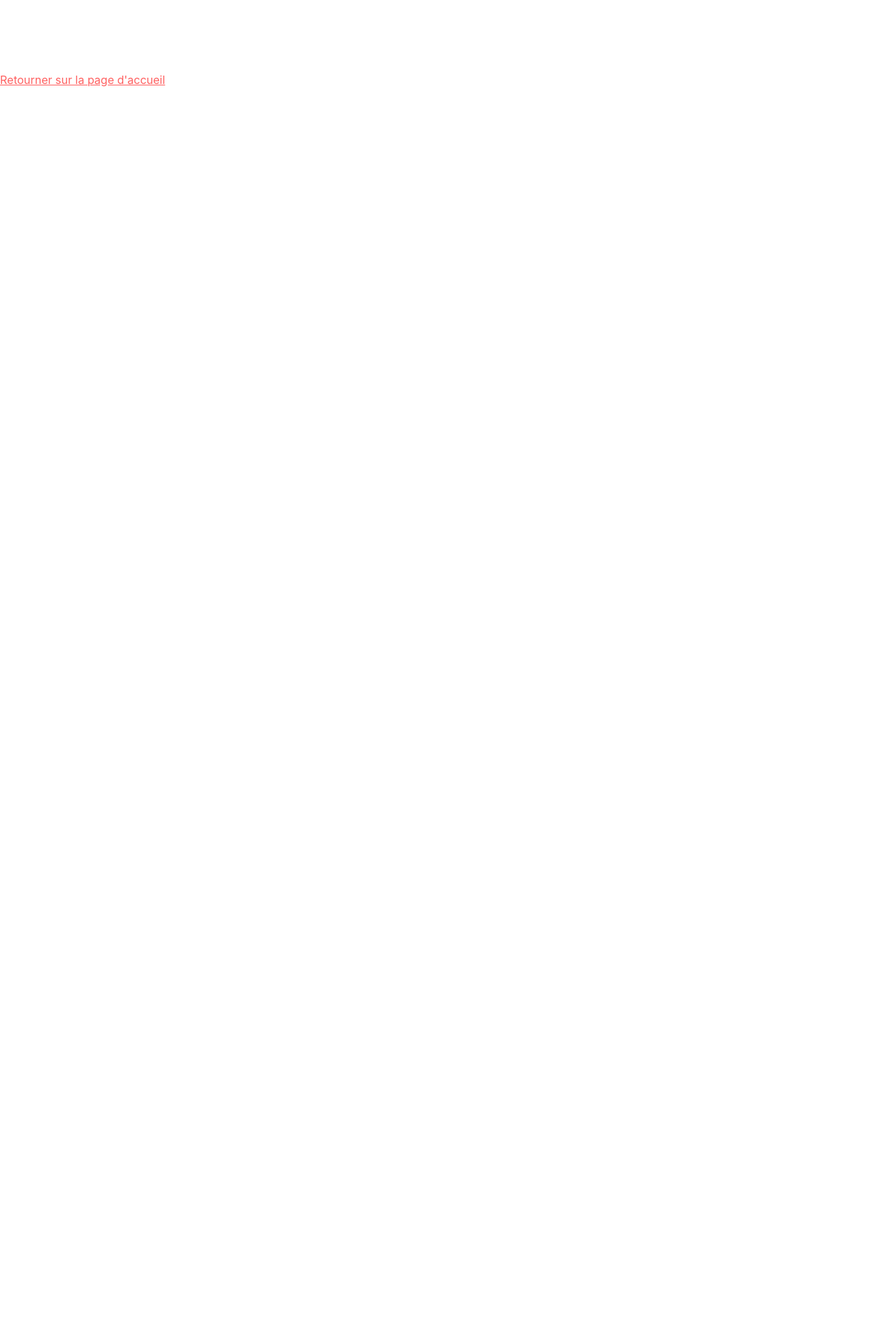
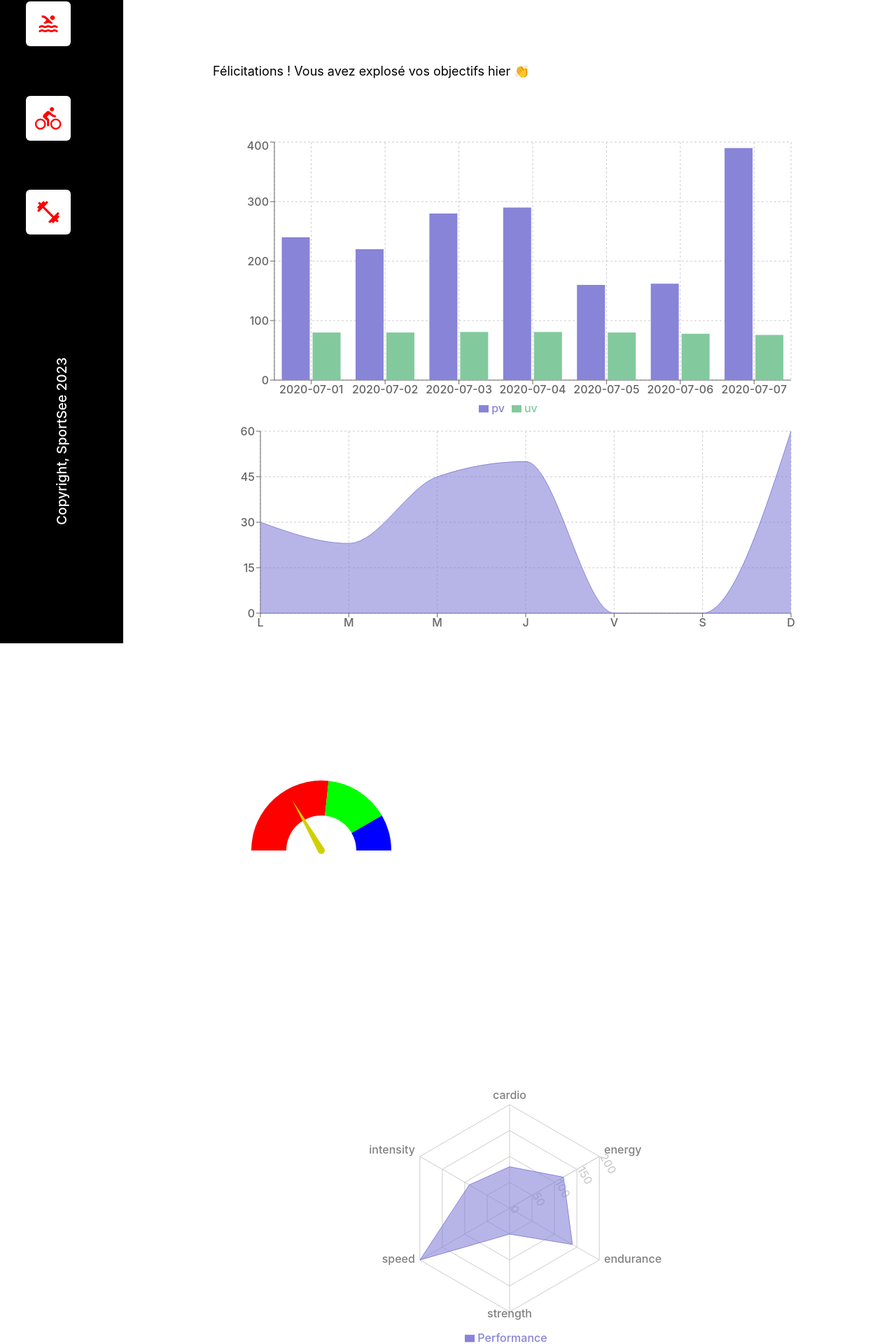
Before and after one commit to Mystekerinos/p12, a React (Create React App) app in the folder projet12/Front-end/: page /user/1 in a window 1280 px wide. Before the commit this address had no page. Shown: the part 339-2259 px from the top of the page at 70% size. Before the commit the page ends 866 px from the top, so only its background shows below. Built offline with nearby package versions, Linux system fonts and the light colour scheme.

Commit message:
display-graph

```diff
--- a/projet12/Front-end/src/App.js
+++ b/projet12/Front-end/src/App.js
@@ -1,19 +1,16 @@
 // App.js
 import React from "react";
 import { BrowserRouter as Router, Routes, Route } from "react-router-dom";
-import { DataProvider } from "../src/Pages/DataContext/DataContext";
 import DashBoard from "../src/Pages/DashBoard/DashBoard";
 import PageNotFound from "./Pages/PageNotFound/PageNotFound";
 
 function App() {
   return (
     <Router>
-      <DataProvider>
-        <Routes>
-          <Route path="/dashboard/:userId" element={<DashBoard />} />
-          <Route path="*" element={<PageNotFound />} />
-        </Routes>
-      </DataProvider>
+      <Routes>
+        <Route path="/user/:userId" element={<DashBoard />} />
+        <Route path="*" element={<PageNotFound />} />
+      </Routes>
     </Router>
   );
 }
--- a/projet12/Front-end/src/Components/Barchart/AvgSessionsChart.jsx
+++ b/projet12/Front-end/src/Components/Barchart/AvgSessionsChart.jsx
@@ -1,102 +1,51 @@
 import React from "react";
 import {
-  Line,
-  LineChart,
-  ResponsiveContainer,
-  Tooltip,
+  AreaChart,
+  Area,
   XAxis,
   YAxis,
+  CartesianGrid,
+  Tooltip,
+  ResponsiveContainer,
 } from "recharts";
 
-const AvgSessionsChart = ({ data }) => {
-  // Destructurer les données des sessions moyennes
-  console.log("data", data);
-  const { sessions } = data;
+const AvgSessionsChart = (props) => {
+  console.log("AvgSessionsChart props:", props);
+
+  if (!props.userAverageSessions || !props.userAverageSessions.sessions) {
+    return <div>Aucune donnée d'activité utilisateur trouvée.</div>;
+  }
+
+  const { userAverageSessions } = props;
+  console.log("AvgSessionsChart props6:", props);
   const dayLetters = ["L", "M", "M", "J", "V", "S", "D"];
 
-  // Fonction pour le rendu du tooltip
-  const renderTooltip = ({ active, payload }) => {
-    if (active && payload && payload.length) {
-      return (
-        <div
-          style={{
-            background: "#FFFFFF",
-            color: "#000000",
-            padding: "1em 1em",
-            textAlign: "center",
-            fontSize: "1rem",
-            fontWeight: "500",
+  const data = userAverageSessions.sessions.map((session, index) => ({
+    name: dayLetters[index], // Assign day letters as x-axis labels
+    uv: session.sessionLength,
+  }));
+
+  console.log("AvgSessionsChart data:", data);
+  return (
+    <div style={{ width: "100%", height: 300 }}>
+      <ResponsiveContainer>
+        <AreaChart
+          data={data}
+          margin={{
+            top: 10,
+            right: 30,
+            left: 0,
+            bottom: 0,
           }}
         >
-          <p>{`${payload[0].value} min`}</p>
-        </div>
-      );
-    }
-  };
-
-  return (
-    <ResponsiveContainer width="90%" height="90%">
-      <LineChart
-        data={sessions}
-        margin={{ top: 20, right: 10, left: 10, bottom: 20 }}
-      >
-        <defs>
-          <linearGradient id="lineGradient" x1="0" y1="0" x2="0" y2="1">
-            <stop offset="0%" stopColor="#FFFFFF" stopOpacity={0.3} />
-            <stop offset="100%" stopColor="#FFFFFF" stopOpacity={1} />
-          </linearGradient>
-        </defs>
-        <text
-          x={10}
-          y={30}
-          textAnchor="left"
-          style={{
-            fontSize: "1.8rem",
-            fontWeight: 500,
-            fill: "#FFFFFF",
-            fillOpacity: 0.5,
-          }}
-        >
-          Durée moyenne des sessions
-        </text>
-        <XAxis
-          dataKey="day"
-          axisLine={false}
-          tickLine={false}
-          tick={{ fill: "#FFFFFF", fillOpacity: 0.5 }}
-          stroke="#FFFFFF"
-          tickMargin={10}
-          tickFormatter={(day) => dayLetters[day - 1]}
-        />
-        <YAxis
-          dataKey="sessionLength"
-          hide={true}
-          domain={["dataMin - 20", "dataMax + 50"]}
-        />
-        <Line
-          dataKey="sessionLength"
-          type="natural"
-          stroke="url(#lineGradient)"
-          strokeWidth={2.5}
-          dot={false}
-          activeDot={{
-            stroke: "#FFFFFF",
-            strokeOpacity: 0.5,
-            strokeWidth: 10,
-          }}
-        />
-        <Tooltip
-          content={renderTooltip}
-          cursor={{
-            stroke: "#000000",
-            strokeOpacity: 0.1,
-            strokeWidth: "20%",
-            height: "100%",
-          }}
-        />
-      </LineChart>
-    </ResponsiveContainer>
+          <CartesianGrid strokeDasharray="3 3" />
+          <XAxis dataKey="name" />
+          <YAxis />
+          <Tooltip />
+          <Area type="monotone" dataKey="uv" stroke="#8884d8" fill="#8884d8" />
+        </AreaChart>
+      </ResponsiveContainer>
+    </div>
   );
 };
-
 export default AvgSessionsChart;
--- a/projet12/Front-end/src/Components/Barchart/ChartBar.jsx
+++ b/projet12/Front-end/src/Components/Barchart/ChartBar.jsx
@@ -2,6 +2,7 @@ import React from "react";
 import {
   BarChart,
   Bar,
+  Rectangle,
   XAxis,
   YAxis,
   CartesianGrid,
@@ -10,116 +11,52 @@ import {
   ResponsiveContainer,
 } from "recharts";
 
-const ActivityChart = ({ userData }) => {
-  if (!userData || !userData.sessions) {
-    return <div>Aucune donnée d'utilisateur disponible</div>;
+const ChartBar = (props) => {
+  console.log("ChartBarProps", props);
+  if (!props.userActivity) {
+    return <div>Aucune donnée d'activité utilisateur trouvée.</div>;
   }
 
-  const activityDayNumbers = () => {
-    return userData.sessions.map((session, index) => index + 1);
-  };
+  const { userActivity } = props;
 
-  const renderTooltip = ({ active, payload }) => {
-    if (active && payload && payload.length) {
-      return (
-        <div
-          style={{
-            background: "#E60000",
-            color: "#FFFFFF",
-            padding: "0.25em 0.5em",
-            textAlign: "center",
-            fontSize: "1rem",
-            fontWeight: "500",
-          }}
-        >
-          {payload.map((entry, index) => (
-            <p
-              key={index}
-              style={{ margin: "1.25em 0" }}
-            >{`${entry.value} ${entry.unit}`}</p>
-          ))}
-        </div>
-      );
-    }
-  };
+  const data = userActivity.sessions.map((session, index) => ({
+    index,
+    name: session.day,
+    uv: session.kilogram,
+    pv: session.calories,
+  }));
 
   return (
-    <ResponsiveContainer width="90%" height="80%">
-      <BarChart data={userData.sessions} barGap={12} barSize={8}>
-        <text
-          x={0}
-          y={20}
-          textAnchor="left"
-          style={{ fontSize: "1.8rem", fontWeight: 500, fill: "#000000" }}
-        >
-          Activité quotidienne
-        </text>
-
-        <CartesianGrid strokeDasharray="3 3" opacity={0.5} vertical={false} />
-
-        <XAxis
-          dataKey={activityDayNumbers}
-          tickLine={false}
-          axisLine={{ stroke: "#DEDEDE" }}
-          tick={{ stroke: "#9B9EAC", fontWeight: "400" }}
-          dy={14}
+    <ResponsiveContainer width="100%" height="100%">
+      <BarChart
+        width={7000}
+        height={300}
+        data={data}
+        margin={{
+          top: 5,
+          right: 30,
+          left: 20,
+          bottom: 5,
+        }}
+      >
+        <CartesianGrid strokeDasharray="3 3" />
+        <XAxis dataKey="name" />
+        <YAxis />
+        <Tooltip />
+        <Legend />
+        <Bar
+          dataKey="pv"
+          fill="#8884d8"
+          activeBar={<Rectangle fill="pink" stroke="black" />}
         />
-
-        <YAxis
-          yAxisId="kilogram"
-          orientation="right"
-          stroke="#282D30"
-          axisLine={false}
-          tickLine={false}
-          tickCount={3}
-          tick={{ stroke: "#9B9EAC", fontWeight: "400" }}
-          type="number"
-          domain={["dataMin - 5", "auto"]}
-          dx={14}
-        />
-
-        <YAxis
-          yAxisId="calories"
-          orientation="left"
-          stroke="#E60000"
-          axisLine={false}
-          tickLine={false}
-          tickCount={3}
-          hide={true}
-          domain={["dataMin - 50", "auto"]}
-          dx={-16}
-        />
-
-        <Tooltip content={renderTooltip} />
-
-        <Legend
-          layout="horizontal"
-          verticalAlign="top"
-          align="right"
-          iconType="circle"
-          wrapperStyle={{ paddingBottom: "4em" }}
-        />
-
         <Bar
-          yAxisId="kilogram"
-          name="Poids (kg)"
-          dataKey="kilogram"
-          unit="kg"
-          fill="#282D30"
-          radius={[20, 20, 0, 0]}
-        />
-
-        <Bar
-          yAxisId="calories"
-          name="Calories brûlées (kCal)"
-          dataKey="calories"
-          unit="kCal"
-          fill="#E60000"
-          radius={[20, 20, 0, 0]}
+          dataKey="uv"
+          fill="#82ca9d"
+          activeBar={<Rectangle fill="gold" stroke="purple" />}
         />
       </BarChart>
     </ResponsiveContainer>
   );
 };
 
-export default ActivityChart;
+export default ChartBar;
--- a/projet12/Front-end/src/Components/Barchart/ObjectiveChart.jsx
+++ b/projet12/Front-end/src/Components/Barchart/ObjectiveChart.jsx
@@ -1,84 +1,69 @@
+/* eslint-disable no-shadow */
 import React from "react";
-import { PieChart, Pie, ResponsiveContainer } from "recharts";
+import { PieChart, Pie, Cell } from "recharts";
+
+const RADIAN = Math.PI / 180;
+const data = [
+  { name: "A", value: 80, color: "#ff0000" },
+  { name: "B", value: 45, color: "#00ff00" },
+  { name: "C", value: 25, color: "#0000ff" },
+];
+const cx = 150;
+const cy = 200;
+const iR = 50;
+const oR = 100;
+const value = 50;
+
+const needle = (value, data, cx, cy, iR, oR, color) => {
+  let total = 0;
+  data.forEach((v) => {
+    total += v.value;
+  });
+  const ang = 180.0 * (1 - value / total);
+  const length = (iR + 2 * oR) / 3;
+  const sin = Math.sin(-RADIAN * ang);
+  const cos = Math.cos(-RADIAN * ang);
+  const r = 5;
+  const x0 = cx + 5;
+  const y0 = cy + 5;
+  const xba = x0 + r * sin;
+  const yba = y0 - r * cos;
+  const xbb = x0 - r * sin;
+  const ybb = y0 + r * cos;
+  const xp = x0 + length * cos;
+  const yp = y0 + length * sin;
+
+  return [
+    <circle cx={x0} cy={y0} r={r} fill={color} stroke="none" />,
+    <path
+      d={`M${xba} ${yba}L${xbb} ${ybb} L${xp} ${yp} L${xba} ${yba}`}
+      stroke="#none"
+      fill={color}
+    />,
+  ];
+};
 
 const ObjectiveChart = (props) => {
-  // Vérifier si les données sont présentes
-  if (!props.data) {
-    return <div>Aucune donnée disponible pour afficher le graphique.</div>;
-  }
-
-  // Vérifier si le score est disponible dans les données, sinon utiliser todayScore
-  const score =
-    props.data.score !== undefined ? props.data.score : props.data.todayScore;
-
-  // Vérifier si le score est un nombre valide
-  if (isNaN(score)) {
-    return <div>Le score n'est pas valide pour afficher le graphique.</div>;
-  }
-
-  // Convertir le score en pourcentage
-  const scorePercentage = parseFloat(score) * 100;
-
-  // Données pour le graphique en secteurs (PieChart)
-  const data = [
-    { value: scorePercentage, fill: "#E60000" },
-    { value: 100 - scorePercentage, fill: "#FFFFFF" },
-  ];
-
   return (
-    <ResponsiveContainer width="90%" height="90%">
-      <PieChart>
-        <text
-          x={20}
-          y={30}
-          textAnchor="left"
-          style={{
-            fontSize: "1.8rem",
-            fontWeight: 500,
-            fill: "#000000",
-          }}
-        >
-          Score
-        </text>
-        <Pie
-          data={data}
-          dataKey="value"
-          nameKey="score"
-          cx="50%"
-          cy="50%"
-          innerRadius="60%"
-          outerRadius="70%"
-          cornerRadius="50%"
-          startAngle={-270}
-          endAngle={90}
-        />
-        <text
-          x="50%"
-          y="42%"
-          textAnchor="middle"
-          style={{ fill: "#282D30", fontSize: "2.6rem", fontWeight: "700" }}
-        >
-          {scorePercentage.toFixed(2)} %
-        </text>
-        <text
-          x="50%"
-          y="50%"
-          textAnchor="middle"
-          style={{ fill: "#74798C", fontSize: "1.6rem", fontWeight: "500" }}
-        >
-          de votre
-        </text>
-        <text
-          x="50%"
-          y="58%"
-          textAnchor="middle"
-          style={{ fill: "#74798C", fontSize: "1.6rem", fontWeight: "500" }}
-        >
-          objectif
-        </text>
-      </PieChart>
-    </ResponsiveContainer>
+    <PieChart width={400} height={500}>
+      <Pie
+        dataKey="value"
+        startAngle={180}
+        endAngle={0}
+        data={data}
+        cx={cx}
+        cy={cy}
+        innerRadius={iR}
+        outerRadius={oR}
+        fill="#8884d8"
+        stroke="none"
+      >
+        {data.map((entry, index) => (
+          <Cell key={`cell-${index}`} fill={entry.color} />
+        ))}
+      </Pie>
+      {needle(value, data, cx, cy, iR, oR, "#d0d000")}
+    </PieChart>
   );
 };
-
 export default ObjectiveChart;
--- a/projet12/Front-end/src/Components/Barchart/PerformanceChart.jsx
+++ b/projet12/Front-end/src/Components/Barchart/PerformanceChart.jsx
@@ -1,46 +1,42 @@
 import React from "react";
 import {
-  PolarGrid,
-  PolarAngleAxis,
   Radar,
   RadarChart,
+  PolarGrid,
+  Legend,
+  PolarAngleAxis,
+  PolarRadiusAxis,
   ResponsiveContainer,
 } from "recharts";
 
-const PerformanceChart = ({ data }) => {
-  if (!data || !data.data) {
-    return null; // Retourne null si les données ne sont pas définies ou ne contiennent pas la propriété 'data'
+const PerformanceChart = (props) => {
+  const { performanceData } = props;
+
+  if (!performanceData) {
+    return <div>Aucune donnée de performance trouvée.</div>;
   }
 
-  const performanceData = data.data;
-
-  const kindMapping = {
-    1: "Cardio",
-    2: "Energie",
-    3: "Endurance",
-    4: "Force",
-    5: "Vitesse",
-    6: "Intensité",
-  };
-
-  const formattedData = performanceData
-    .map((dataPoint) => ({
-      ...dataPoint,
-      kind: kindMapping[dataPoint.kind],
-    }))
-    .reverse();
+  const data = performanceData.data.map((item) => ({
+    subject: performanceData.kind[item.kind],
+    A: item.value,
+    B: 100,
+    fullMark: 150,
+  }));
 
   return (
-    <ResponsiveContainer width="90%" height="90%">
-      <RadarChart data={formattedData} outerRadius="70%">
-        <PolarAngleAxis
-          dataKey="kind"
-          tickLine={false}
-          tick={{ fontSize: "1.3rem", fontWeight: "500" }}
-          stroke="#FFFFFF"
+    <ResponsiveContainer width="100%" height={400}>
+      <RadarChart cx="50%" cy="50%" outerRadius="80%" data={data}>
+        <PolarGrid />
+        <PolarAngleAxis dataKey="subject" />
+        <PolarRadiusAxis angle={30} domain={[0, 150]} />
+        <Radar
+          name="Performance"
+          dataKey="A"
+          stroke="#8884d8"
+          fill="#8884d8"
+          fillOpacity={0.6}
         />
-        <PolarGrid radialLines={false} stroke="#FFFFFF" />
-        <Radar dataKey="value" fill="#FF0101" fillOpacity={0.7} />
+        <Legend />
       </RadarChart>
     </ResponsiveContainer>
   );
--- a/projet12/Front-end/src/Pages/DashBoard/DashBoard.css
+++ b/projet12/Front-end/src/Pages/DashBoard/DashBoard.css
@@ -1,4 +1,4 @@
-/* DashBoard.css */
+
 .dashboard {
     display: flex;
     flex-flow: column nowrap;
@@ -8,9 +8,30 @@
     height: 100%;
     padding: 4em 8em;
 }
-.dashboard-informations{
-    display:flex;
-    flex-direction: row;
+.chart-container {
+    width:100%;
+    color: #ffffff;
+    padding: 0.25em 0.5em;
+    text-align: center;
+    font-size: 1rem;
+    font-weight: 500;
+}
+.avgSessions-container {
+    height: 400px;
+    width: 100%;
+    color: #ffffff;
+    padding: 0.25em 0.5em;
+    text-align: center;
+    font-size: 1rem;
+    font-weight: 500;
+}
+.performance-container {
+    background: #FFFFFF;
+    color: #000000;
+    padding: 1em 1em;
+    text-align: center;
+    font-size: 1rem;
+    font-weight: 500;
 }
 
 .main {
@@ -61,13 +82,10 @@
 }
 
 .dashboard-charts {
-    display: grid;
+
     width: 100%;
     height: 100%;
-    grid-template-columns: repeat(4, 1fr);
-    grid-template-rows: repeat(4, 1fr);
-    grid-column-gap: 2em;
-    grid-row-gap: 2em;
+
 }
 
 .dashboard-charts-all {
--- a/projet12/Front-end/src/Pages/DashBoard/DashBoard.jsx
+++ b/projet12/Front-end/src/Pages/DashBoard/DashBoard.jsx
@@ -1,21 +1,30 @@
-// DashBoard.jsx
-import React from "react";
 import { useParams } from "react-router-dom";
 import Header from "../../Components/Header/Header";
 import SideBar from "../../Components/SideBar/SideBar";
 import "./DashBoard.css";
 import ChartBar from "../../Components/Barchart/ChartBar";
-import ObjectiveChart from "../../Components/Barchart/ObjectiveChart";
-import PerformanceChart from "../../Components/Barchart/PerformanceChart";
+import React, { useState } from "react";
 import KeyMetrics from "../../Components/keyMetrics/KeyMetrics";
-import { useDataContext } from "../DataContext/DataContext";
 import caloriesIcon from "../../Images /calories-icon.svg";
 import glucidesIcon from "../../Images /glucides-icon.svg";
 import lipidesIcon from "../../Images /lipides-icon.svg";
 import proteinesIcon from "../../Images /proteines-icon.svg";
+import AvgSessionsChart from "../../Components/Barchart/AvgSessionsChart";
+import ObjectiveChart from "../../Components/Barchart/ObjectiveChart";
+import PerformanceChart from "../../Components/Barchart/PerformanceChart";
+import {
+  USER_MAIN_DATA,
+  USER_ACTIVITY,
+  USER_AVERAGE_SESSIONS,
+  USER_PERFORMANCE,
+} from "../../data/data";
 const DashBoard = () => {
   const { userId } = useParams();
-  const { userData, performanceData } = useDataContext();
+
+  const [userData] = useState(USER_MAIN_DATA);
+  const [objectiveData] = useState(USER_MAIN_DATA);
+  const [performanceData] = useState(USER_PERFORMANCE);
+  const [activityData] = useState(USER_ACTIVITY);
 
   const currentUserData = userData.find((user) => user.id === parseInt(userId));
 
@@ -35,20 +44,24 @@ const DashBoard = () => {
             Félicitations ! Vous avez explosé vos objectifs hier 👏
           </p>
           <div className="dashboard-informations">
-            <div>
-              <ChartBar userData={currentUserData} />
-            </div>
-            <div>
-              <ObjectiveChart data={currentUserData} />
-            </div>
-            <div>
-              <PerformanceChart
-                data={performanceData.find(
-                  (performance) => performance.userId === currentUserData.id
-                )}
-              />
-            </div>
             <div className="dashboard-charts">
+              <div
+                className="chart-container"
+                style={{ width: "100%", height: "400px" }}
+              >
+                <ChartBar userActivity={activityData[0]} />
+              </div>
+              <div className="avgSessions-container">
+                <AvgSessionsChart
+                  userAverageSessions={USER_AVERAGE_SESSIONS[0]}
+                />
+              </div>
+              <div className="objective-container">
+                <ObjectiveChart {...objectiveData} />
+              </div>
+              <div className="performance-container">
+                <PerformanceChart performanceData={performanceData[0]} />
+              </div>
               <div className="dashboard-charts-calories dashboard-charts-all">
                 <KeyMetrics
                   icon={caloriesIcon}
```
Also changed, not shown: projet12/Front-end/src/Components/CustomTooltip/CustomTooltip.jsx (deleted, +0 -17 lines), projet12/Front-end/src/Pages/DataContext/DataContext.jsx (deleted, +0 -25 lines).
